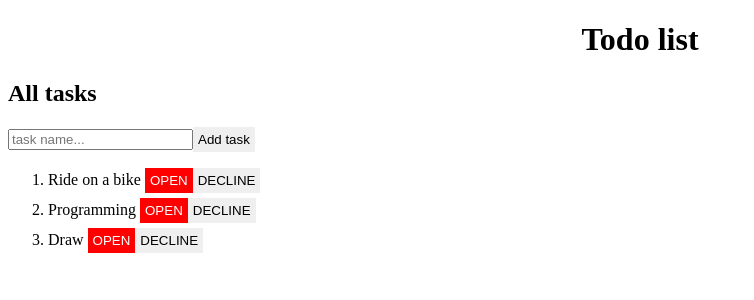
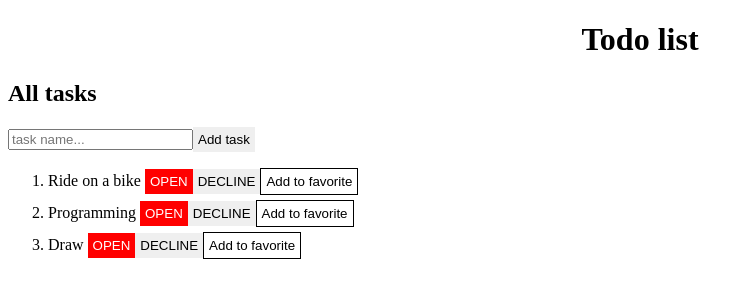
Before and after one commit to MastersAcademy/js-course-2017, an Angular app in the folder homeworks/marina.todorishina_marinaTodorishina/homework_9/ng-todo-list/: page / in a window 1280 px wide. Shown: the top 300 px of the page, without its empty margins (0-754 px from the left). Built offline with nearby package versions, Linux system fonts and the light colour scheme.

Commit message:
Realize button 'Add to favorite'

```diff
--- a/homeworks/marina.todorishina_marinaTodorishina/homework_9/ng-todo-list/src/app/todo/task.ts
+++ b/homeworks/marina.todorishina_marinaTodorishina/homework_9/ng-todo-list/src/app/todo/task.ts
@@ -2,4 +2,5 @@ export class Task {
   id: number;
   name: string;
   status: string;
+  favorite: false;
 }
--- a/homeworks/marina.todorishina_marinaTodorishina/homework_9/ng-todo-list/src/app/todo/tasks-list.ts
+++ b/homeworks/marina.todorishina_marinaTodorishina/homework_9/ng-todo-list/src/app/todo/tasks-list.ts
@@ -1,7 +1,7 @@
 import {Task} from "./task";
 
 export const Tasks: Task[] = [
-  {id: 1, name: 'Ride on a bike',status: 'OPEN'},
-  {id: 2, name: 'Programming',status: 'OPEN'},
-  {id: 3, name: 'Draw',status: 'OPEN'},
+  {id: 1, name: 'Ride on a bike',status: 'OPEN',favorite: false},
+  {id: 2, name: 'Programming',status: 'OPEN',favorite: false},
+  {id: 3, name: 'Draw',status: 'OPEN',favorite: false},
 ]
--- a/homeworks/marina.todorishina_marinaTodorishina/homework_9/ng-todo-list/src/app/todo/todo.component.html
+++ b/homeworks/marina.todorishina_marinaTodorishina/homework_9/ng-todo-list/src/app/todo/todo.component.html
@@ -20,5 +20,7 @@
            (click)="changeTaskStatus($event, task)">
     <input type="button" class="btn decline-btn" value={{declineBtnText}}
            (click)=" declineOfTask($event, task)">
+    <input type="button" class="btn add-to-favorite-btn" value={{addToFavoriteBtnText}}
+           (click)="addToFavorite($event, task)">
   </li>
 </ol>
--- a/homeworks/marina.todorishina_marinaTodorishina/homework_9/ng-todo-list/src/app/todo/todo.component.scss
+++ b/homeworks/marina.todorishina_marinaTodorishina/homework_9/ng-todo-list/src/app/todo/todo.component.scss
@@ -13,3 +13,8 @@
 .task {
   margin: 5px 0;
 }
+
+.add-to-favorite-btn {
+  border: 1px solid;
+  background-color: #FFFFFF;
+}
--- a/homeworks/marina.todorishina_marinaTodorishina/homework_9/ng-todo-list/src/app/todo/todo.component.ts
+++ b/homeworks/marina.todorishina_marinaTodorishina/homework_9/ng-todo-list/src/app/todo/todo.component.ts
@@ -12,6 +12,7 @@ export class TodoComponent implements OnInit {
   btnText: string = 'Add task';
   inputText: string = '';
   declineBtnText: string = 'DECLINE';
+  addToFavoriteBtnText: string = 'Add to favorite';
   lastId = this.tasks[this.tasks.length - 1].id;
   declined = [];
 
@@ -31,8 +32,12 @@ export class TodoComponent implements OnInit {
     this.lastId += 1;
 
     this.tasks.push({
-      id: this.lastId, name: taskName, status: 'OPEN'
+      id: this.lastId,
+      name: taskName,
+      status: 'OPEN',
+      favorite: false
     });
+
     this.inputText = '';
   }
 
@@ -62,5 +67,27 @@ export class TodoComponent implements OnInit {
     e.target.parentNode.remove();
   }
 
+  addToFavorite (e, task){
+    if (task.favorite == 'false'){
+
+      task.favorite = 'true';
+      e.target.style.backgroundColor = 'yellow';
+      e.target.parentNode.style.backgroundColor = 'yellow';
+      e.target.style.color = 'brown';
+      console.log(task.favorite);
+      e.target.value = 'Remove from favorite';
+
+    } else {
+
+      task.favorite = 'false';
+      e.target.style.backgroundColor = '#fff';
+      e.target.style.color = '#000';
+      e.target.parentNode.style.backgroundColor = 'transparent';
+      console.log(task.favorite);
+      e.target.value = 'Add to favorite';
+    }
+
+  }
+
 
 }
```
